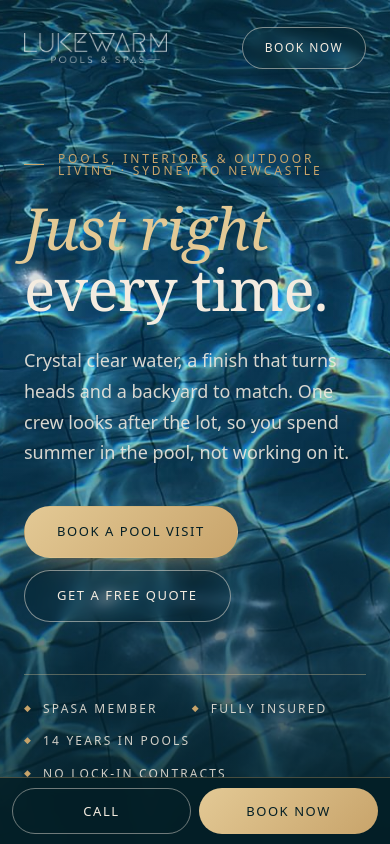
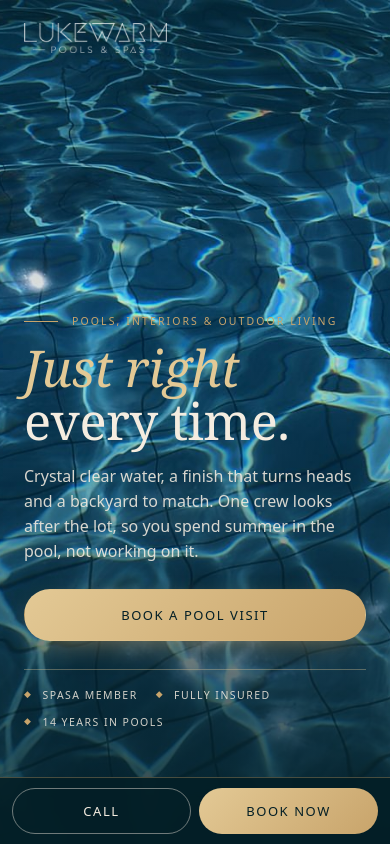
Before and after one commit to infolukewarmpools-droid/lukewarm-pools-website, a plain HTML site: page index.html in a window 390 px wide. Shown: the top 844 px of the page. Drawn offline with Linux system fonts and the light colour scheme.

Commit message:
Tidy mobile hero: no overlap with logo, one button, shorter tagline
Co-Authored-By: Claude Opus 5.5 <noreply@anthropic.com>
Claude-Session: https://claude.ai/code/session_019cjxsUvkTGUtAnd8nTATsQ

```diff
--- a/index.html
+++ b/index.html
@@ -212,6 +212,20 @@ footer a:hover{color:var(--gold-l)}
   .mobile-bar .call{border:1px solid rgba(244,236,224,.45);color:var(--sand)}
   .mobile-bar .bk{background:linear-gradient(135deg,var(--gold-l),var(--gold));color:var(--abyss)}
 }
+/* mobile hero tidy-up */
+@media (max-width:860px){
+  header .wrap{height:76px}
+  header .btn{display:none}
+  .hero{padding:110px 0 112px}
+  .hero .kicker{font-size:10.5px;letter-spacing:.2em;margin-bottom:14px}
+  .hero .kicker .k2{display:none}
+  .hero h1{font-size:clamp(46px,13vw,66px)}
+  .hero p.sub{font-size:16px;line-height:1.55;margin:16px 0 26px}
+  .hero .ctas .btn-line{display:none}
+  .hero .ctas .btn-gold{width:100%}
+  .trust{margin-top:28px;padding-top:16px;gap:8px 18px;font-size:10.5px;letter-spacing:.14em}
+  .trust span:nth-child(4){display:none}
+}
 </style>
 </head>
 <body>
@@ -233,7 +247,7 @@ footer a:hover{color:var(--gold-l)}
   <section class="hero">
     <img src="assets/6f5dfcf527.jpg" alt="" fetchpriority="high">
     <div class="wrap">
-      <p class="kicker">Pools, interiors &amp; outdoor living · Sydney to Newcastle</p>
+      <p class="kicker">Pools, interiors &amp; outdoor living<span class="k2"> · Sydney to Newcastle</span></p>
       <h1><em>Just right</em> every time.</h1>
       <p class="sub">Crystal clear water, a finish that turns heads and a backyard to match. One crew looks after the lot, so you spend summer in the pool, not working on it.</p>
       <div class="ctas">
```
